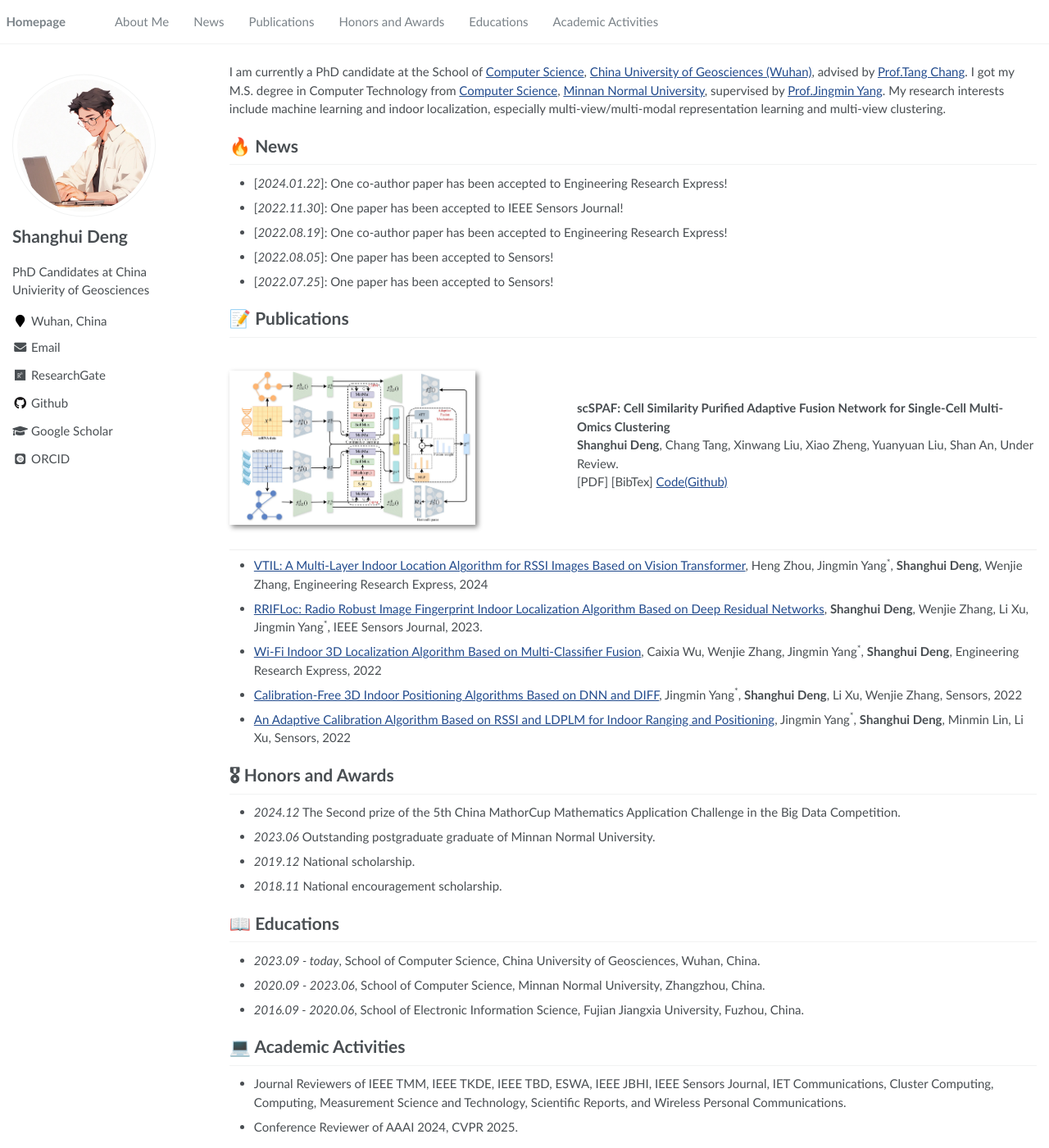
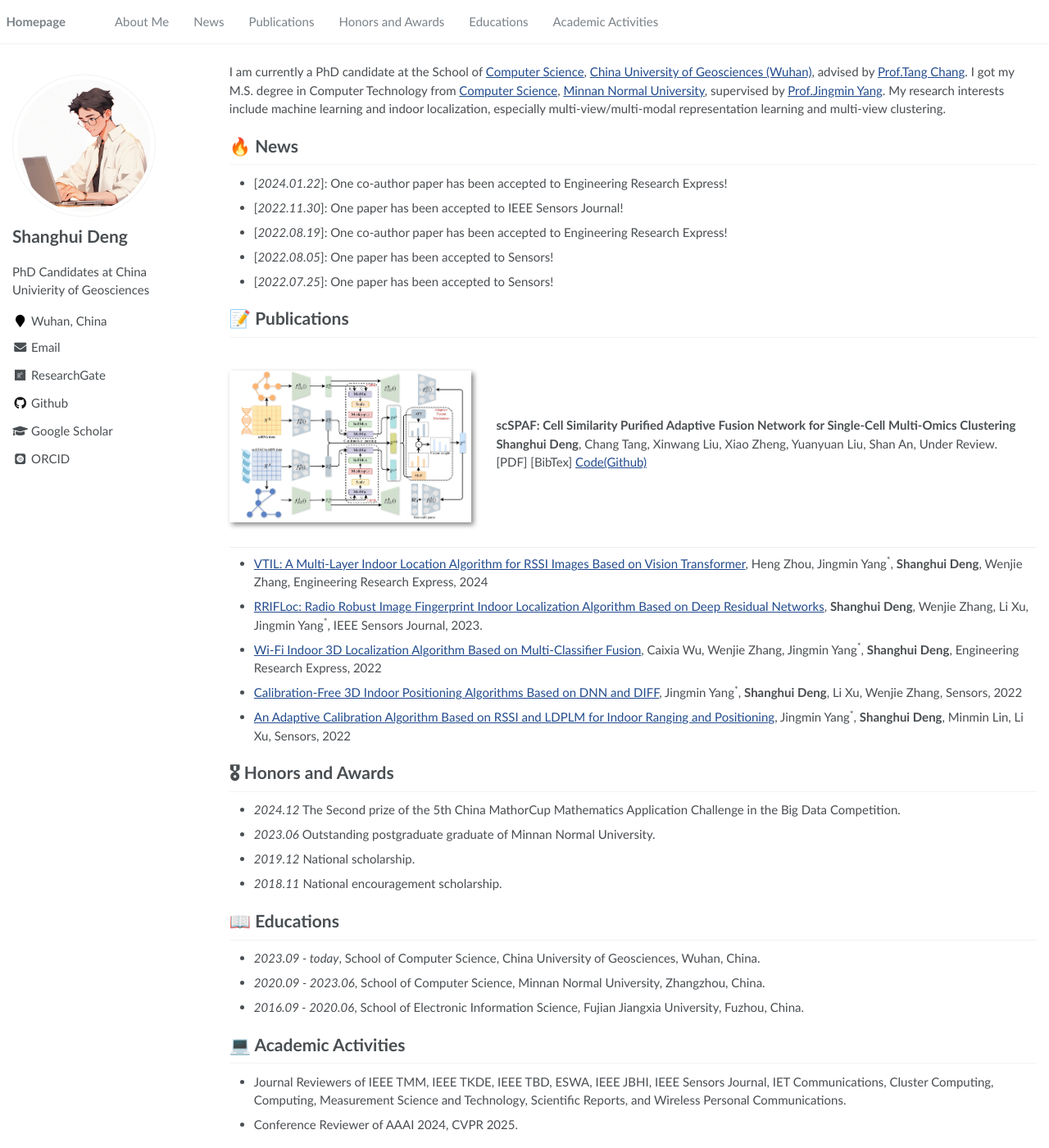
Before and after one commit to Shanghui-Deng/Shanghui-Deng.github.io, a Jekyll site: the page built from _pages/about.md, in a window 1280 px wide and 1400 px high. Shown: the whole window at 82% size. Built offline with Jekyll 4.4.1, drawn with Linux system fonts in a browser that asks for light colours; some web fonts are replaced.

Commit message:
Update main.scss

```diff
--- a/assets/css/main.scss
+++ b/assets/css/main.scss
@@ -69,16 +69,15 @@
 
     @include breakpoint($medium) {
         .paper-box-image{
-            justify-content: left;
             min-width: 200px;
-            max-width: 40%;
+            max-width: 30%;
             order: 1;
         }
 
         .paper-box-text{
             justify-content: left;
             padding-left: 2em;
-            max-width: 60%;
+            max-width: 70%;
             order: 2;
         }
 
```
